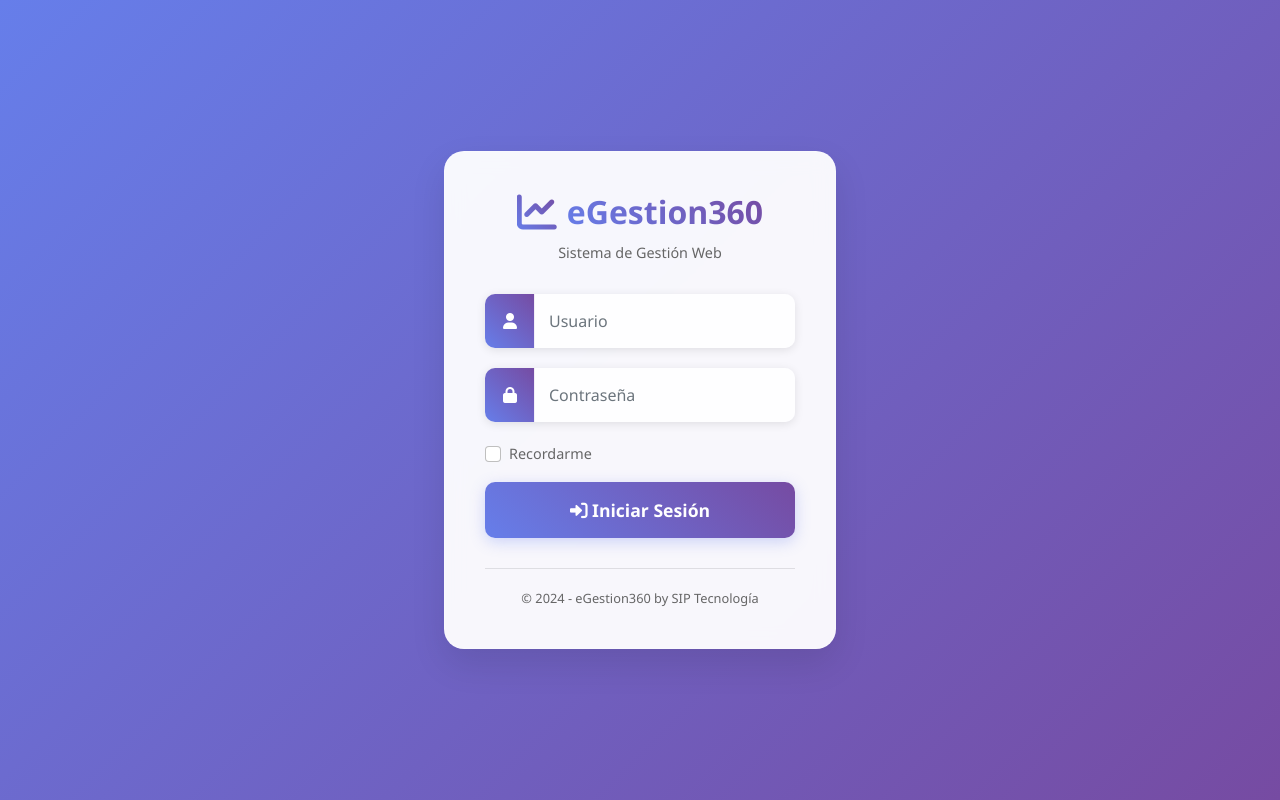
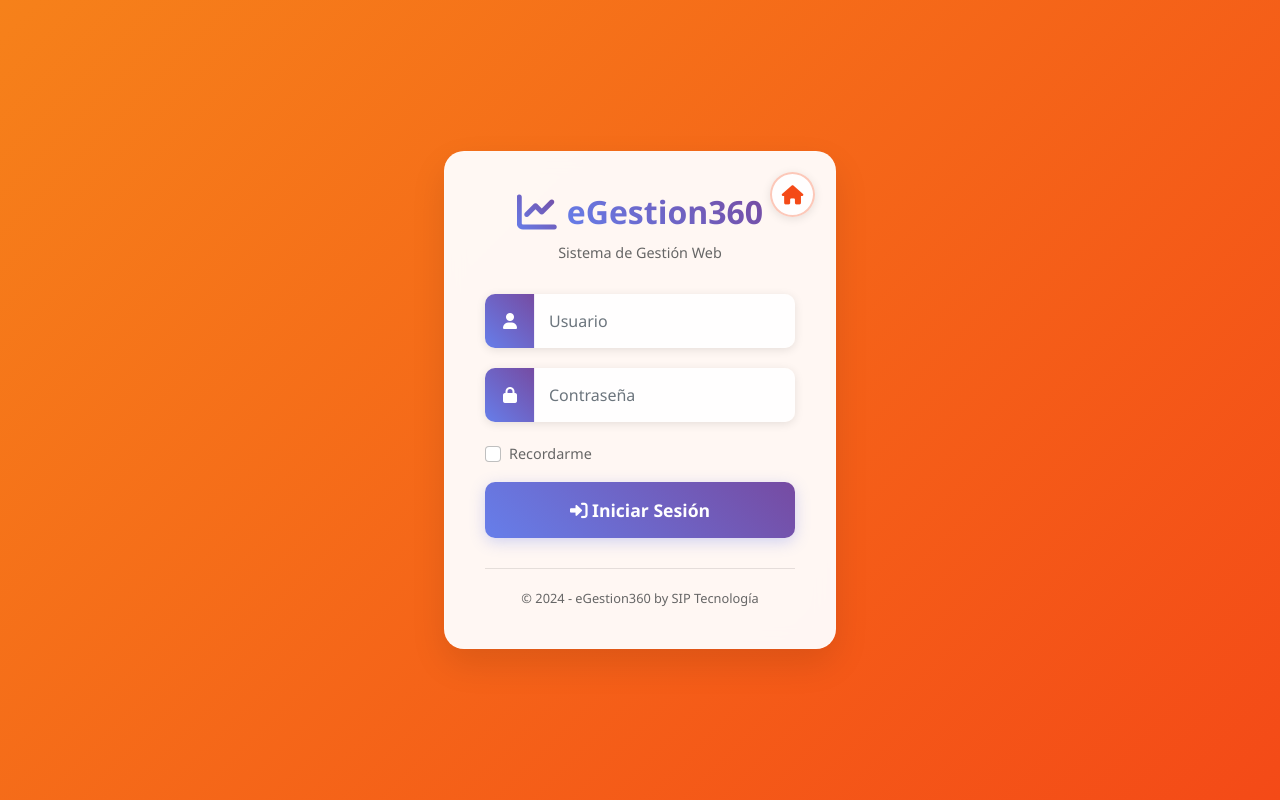
Before and after one commit to EmilioArk87/eGestion360-Web, an ASP.NET Core app: page /Account/Login in a window 1280 px wide. Run offline with ASP.NET Core 8, Linux system fonts and the light colour scheme.

Commit message:
Add cancel button and update background gradient on login page
Co-authored-by: EmilioArk87 <64171814+EmilioArk87@users.noreply.github.com>

```diff
--- a/Views/Account/Login.cshtml
+++ b/Views/Account/Login.cshtml
@@ -17,6 +17,9 @@
 <body class="login-body">
     <div class="login-container">
         <div class="login-card">
+            <a href="@Url.Action("Index", "Home")" class="btn btn-cancel" title="Cancelar e ir a inicio" data-bs-toggle="tooltip" data-bs-placement="left">
+                <i class="fas fa-home"></i>
+            </a>
             <div class="login-header">
                 <div class="logo-container">
                     <i class="fas fa-chart-line logo-icon"></i>
@@ -69,6 +72,13 @@
     <script src="~/lib/jquery/dist/jquery.min.js"></script>
     <script src="~/lib/bootstrap/dist/js/bootstrap.bundle.min.js"></script>
     <script src="~/js/site.js" asp-append-version="true"></script>
+    <script>
+        // Initialize Bootstrap tooltips
+        var tooltipTriggerList = [].slice.call(document.querySelectorAll('[data-bs-toggle="tooltip"]'))
+        var tooltipList = tooltipTriggerList.map(function (tooltipTriggerEl) {
+            return new bootstrap.Tooltip(tooltipTriggerEl)
+        })
+    </script>
     @{await Html.RenderPartialAsync("_ValidationScriptsPartial");}
 </body>
 </html>
--- a/wwwroot/css/login.css
+++ b/wwwroot/css/login.css
@@ -1,6 +1,6 @@
 /* Login Page Styles */
 .login-body {
-    background: linear-gradient(135deg, #667eea 0%, #764ba2 100%);
+    background: linear-gradient(135deg, #f6811a 0%, #f44a17 100%);
     min-height: 100vh;
     display: flex;
     align-items: center;
@@ -26,6 +26,7 @@
     padding: 40px;
     text-align: center;
     border: 1px solid rgba(255, 255, 255, 0.2);
+    position: relative;
 }
 
 .login-header {
@@ -143,6 +144,37 @@
     transform: translateY(0);
 }
 
+.btn-cancel {
+    position: absolute;
+    top: 20px;
+    right: 20px;
+    width: 45px;
+    height: 45px;
+    padding: 0;
+    border-radius: 50%;
+    background: rgba(255, 255, 255, 0.9);
+    color: #f44a17;
+    border: 2px solid rgba(244, 74, 23, 0.3);
+    display: flex;
+    align-items: center;
+    justify-content: center;
+    font-size: 1.2rem;
+    transition: all 0.3s ease;
+    box-shadow: 0 2px 10px rgba(0, 0, 0, 0.1);
+}
+
+.btn-cancel:hover {
+    background: #f44a17;
+    color: white;
+    transform: translateY(-2px);
+    box-shadow: 0 4px 15px rgba(244, 74, 23, 0.4);
+}
+
+.btn-cancel:active {
+    transform: translateY(0);
+}
+
+
 .login-footer {
     margin-top: 30px;
     padding-top: 20px;
```
